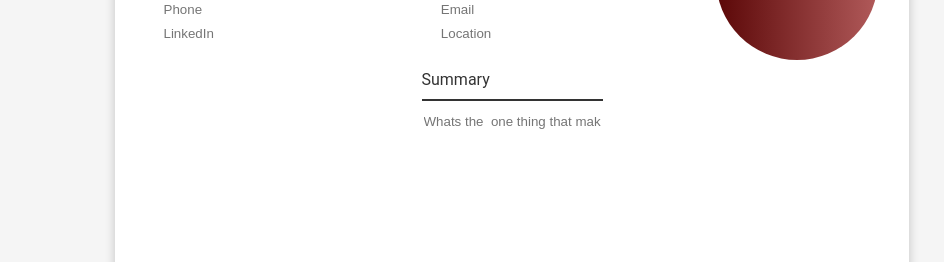
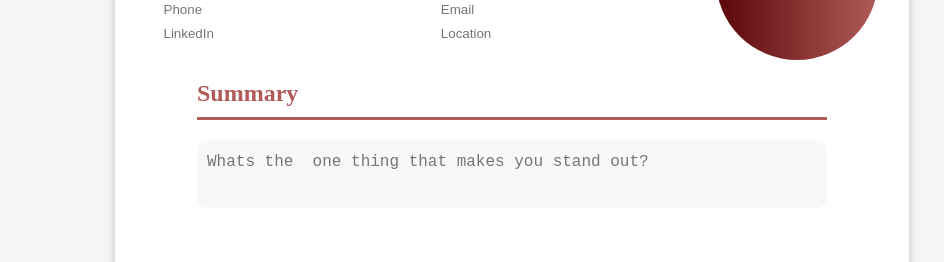
Before and after one commit to mosmn/CV-Application, a React (Create React App) app: page / in a window 1280 px wide. Shown: the part 190-452 px from the top of the page, without its empty margins (176-1120 px from the left). Built offline with nearby package versions, Linux system fonts and the light colour scheme.

Commit message:
styles summary

```diff
--- a/src/components/CvForm.js
+++ b/src/components/CvForm.js
@@ -55,9 +55,9 @@ class CvForm extends Component {
 
   onSummaryChange = (e) => {
     this.setState({
-        summary: e.target.value,
+      summary: e.target.value,
     });
-    };
+  };
 
   downloadAsPdf = () => {
     const cv = document.querySelector(".print");
--- a/src/components/Summary.js
+++ b/src/components/Summary.js
@@ -25,16 +25,16 @@ class Summary extends Component {
     return (
       <div>
         <form
-          className={`summary ${isFocused ? "focused" : ""}`}
+          className={`summary-input ${isFocused ? "focused" : ""}`}
           onFocus={this.handleFocus}
           onBlur={this.handleBlur}
         >
-            <input
-                type="text"
-                name="summary"
-                placeholder="Whats the  one thing that makes you stand out?"
-                onChange={onSummaryChange}
-            />
+          <textarea
+            type="text"
+            name="summary"
+            placeholder="Whats the  one thing that makes you stand out?"
+            onChange={onSummaryChange}
+          />
         </form>
       </div>
     );
--- a/src/styles/CvForm.css
+++ b/src/styles/CvForm.css
@@ -42,7 +42,6 @@
   background-color: #ffffff;
   padding: 30px;
   box-sizing: border-box;
-  font-family: "Roboto", sans-serif;
   color: #333;
   margin: 20px auto;
   box-shadow: 0 0 10px rgba(0, 0, 0, 0.2);
@@ -92,3 +91,19 @@
   color: #ffffff;
   background-color: #821e1e;
 }
+
+.summary {
+    margin-top: 10px;
+  }
+
+  .summary .title {
+    font-size: 1.5rem;
+    font-weight: bold;
+    color: #b15a5a;
+  }
+
+  .summary .line {
+    height: 3px;
+    background-color: #b15a5a;
+    margin-bottom: 10px;
+  }
--- a/src/styles/CvPreview.css
+++ b/src/styles/CvPreview.css
@@ -78,17 +78,18 @@
 }
 
 .summary-preview {
-    margin-top: 20px;
+  margin: 10px 40px;
 }
 
 .summary-title {
   font-size: 1.5rem;
   font-weight: bold;
+  color: #b15a5a;
 }
 
 .line {
-    height: 2px;
-    background-color: #333;
+  height: 3px;
+  background-color: #b15a5a;
   margin: 10px 0;
 }
 
--- a/src/styles/Summary.css
+++ b/src/styles/Summary.css
@@ -0,0 +1,21 @@
+.summary-input {
+    margin-top: 20px;
+  }
+
+  .summary-input textarea {
+    width: 100%;
+    padding: 10px;
+    border: none;
+    outline: none;
+    resize: none;
+    width: 610px;
+    font-size: 1rem;
+    line-height: 1.5;
+    border-radius: 10px;
+    background-color: #f8f8f8;
+  }
+
+  .summary-input.focused textarea {
+    border: 2px solid #b15a5a;
+    background-color: #fff;
+  }
```
Lines whose indentation alone changed are shown as unchanged.
